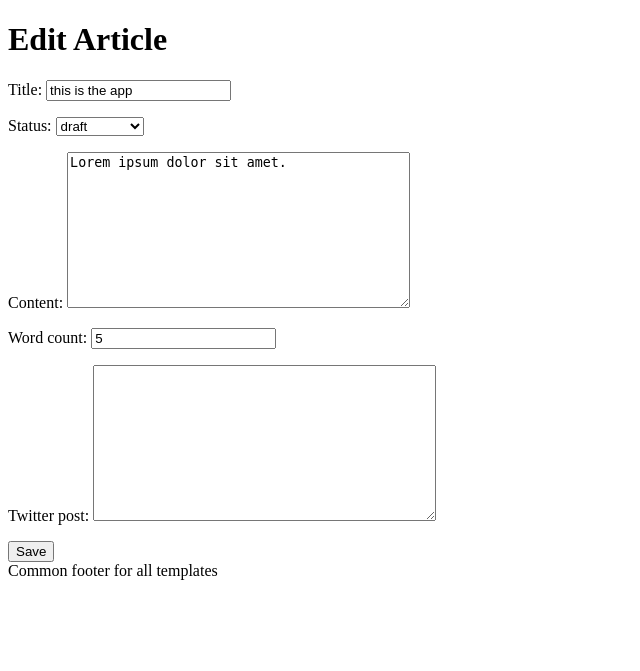
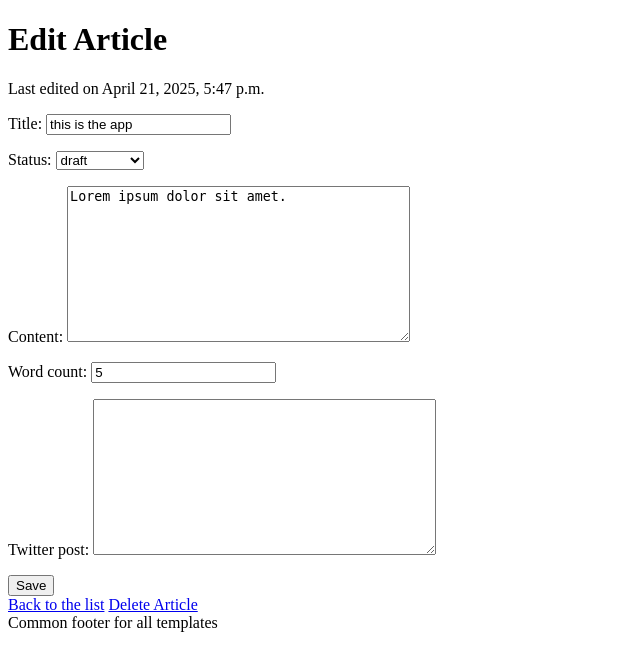
Before and after one commit to HoWong270/LevelUp_project_csc430, a Django app: page /articles/2/update/ in a window 1280 px wide. Shown: the part 26-697 px from the top of the page, without its empty margins (0-640 px from the left). Run offline with Django 5.2, Linux system fonts and the light colour scheme; data comes from the database, SQL or seed files in the repository; both versions use the stored data as it was after the commit.

Commit message:
added basic navigation between links

```diff
--- a/level_up/app/models.py
+++ b/level_up/app/models.py
@@ -21,7 +21,6 @@ class Article(models.Model):
         choices=ARTICLE_STATUS,
         default="draft",
     )
-
     created_at = models.DateTimeField(auto_now_add=True)
     updated_at = models.DateTimeField(auto_now=True)
 
--- a/level_up/app/urls.py
+++ b/level_up/app/urls.py
@@ -10,5 +10,5 @@ urlpatterns = [
     path("",ArticleListView.as_view(), name = "home"),
     path("create/",ArticleCreateView.as_view(), name = "create_article"),
     path("<int:pk>/update/",ArticleUpdateView.as_view(), name = "update_article"),
-    path("<int:pk>/delete/",ArticleDeleteView.as_view(), name = "delete_art")
+    path("<int:pk>/delete/",ArticleDeleteView.as_view(), name = "delete_article"),
 ]
--- a/level_up/app/views.py
+++ b/level_up/app/views.py
@@ -34,3 +34,4 @@ class ArticleDeleteView(DeleteView):
     template_name = "app/article_delete.html"
     model = Article
     success_url = reverse_lazy("home")
+    context_object_name = "articles"
--- a/level_up/level_up/urls.py
+++ b/level_up/level_up/urls.py
@@ -18,6 +18,6 @@ from django.contrib import admin
 from django.urls import path, include
 
 urlpatterns = [
-    path('admin/', admin.site.urls),
+    path("admin/", admin.site.urls),
     path("articles/",include("app.urls")),
 ]
--- a/level_up/templates/app/article_create.html
+++ b/level_up/templates/app/article_create.html
@@ -7,4 +7,6 @@
         {{ form.as_p}}
         <button type="submit">Save</button>
     </form>
+
+    <a href="{% url 'home' %}">Back to the list</a>
 {% endblock content%}
--- a/level_up/templates/app/article_delete.html
+++ b/level_up/templates/app/article_delete.html
@@ -2,9 +2,11 @@
 
 {% block content %}
     <h1>Delete Article</h1>
-    <p>Are you sure you want to delete "{{article.title }}"?</p>
+    <p>Are you sure you want to delete "{{ articles.title }}"?</p>
     <form method="POST">
         {% csrf_token %}
         <button type="submit">Delete</button>
     </form>
+
+    <a href="{% url 'home' %}">No, take me back</a>
 {% endblock content%}
--- a/level_up/templates/app/article_update.html
+++ b/level_up/templates/app/article_update.html
@@ -2,9 +2,13 @@
 
 {% block content %}
     <h1>Edit Article</h1>
+    <p>Last edited on {{ articles.updated_at }}</p>
     <form method="POST">
         {% csrf_token %}
         {{ form.as_p}}
         <button type="submit">Save</button>
     </form>
+
+    <a href="{% url 'home' %}">Back to the list</a>
+    <a href="{% url 'delete_article' articles.id %}">Delete Article</a>
 {% endblock content%}
```
Also changed, not shown: level_up/templates/app/home.html (+6 -1 lines), level_up/db.sqlite3.
